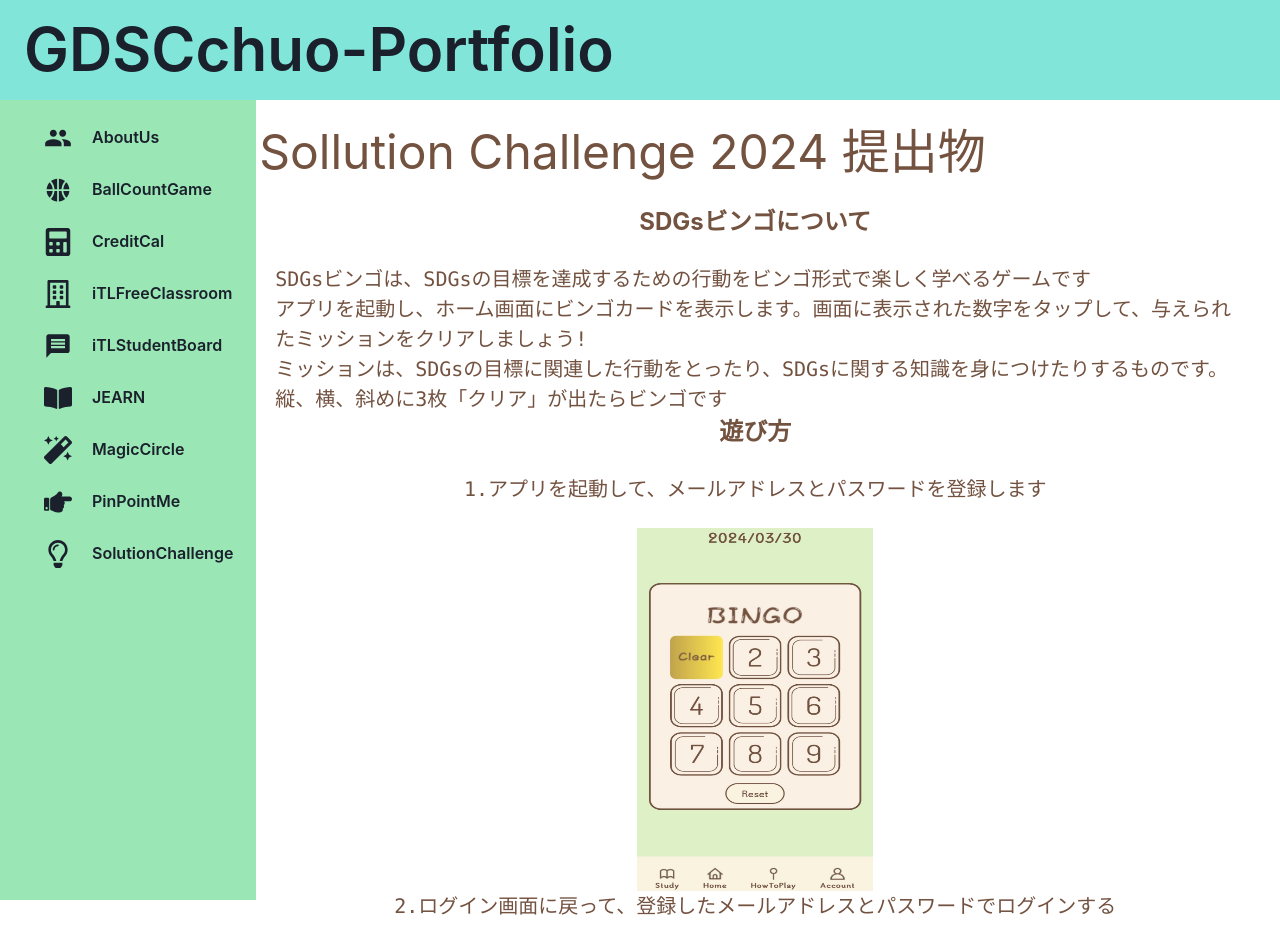
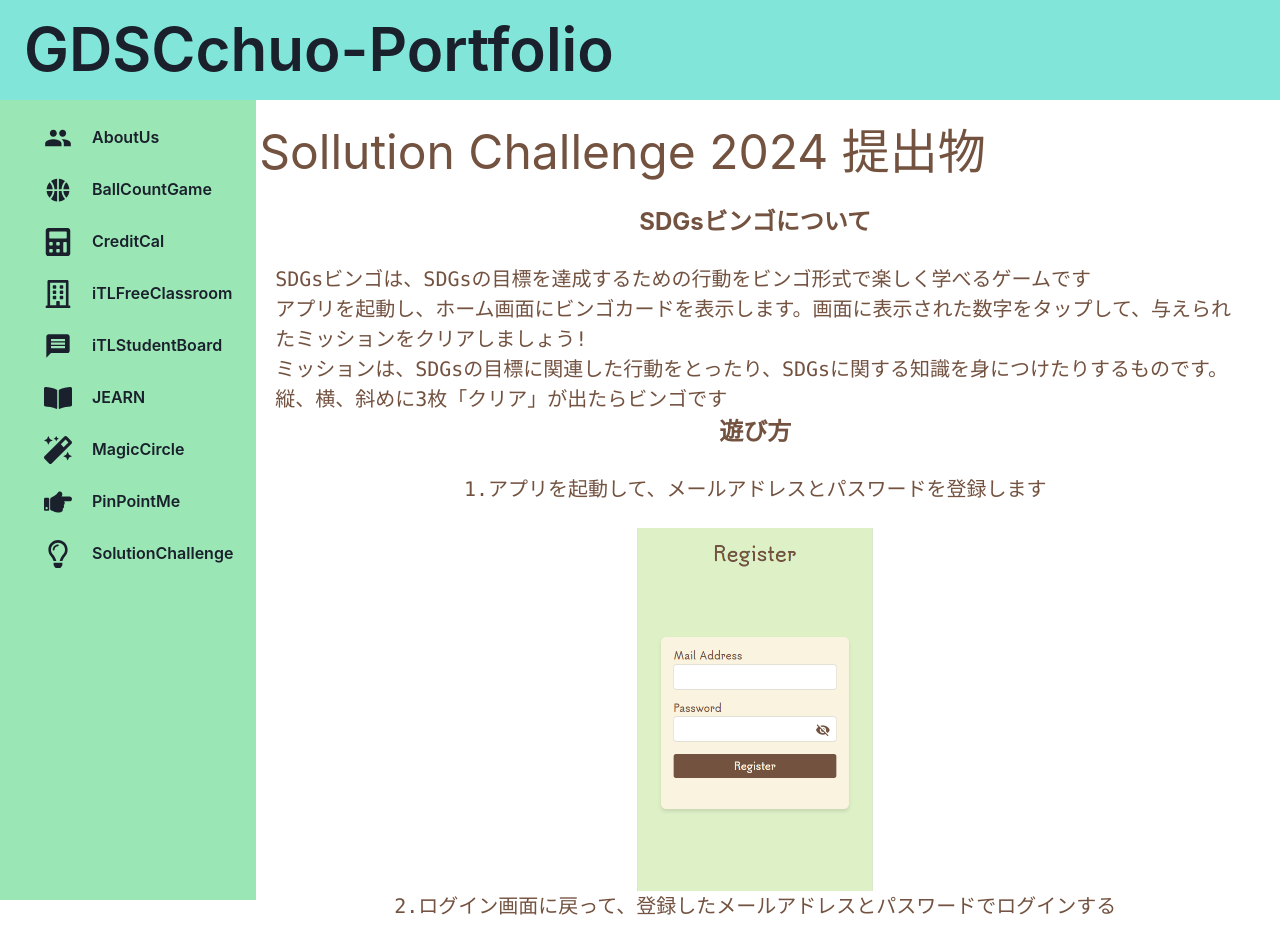
Before and after one commit to GDSCchuo/GDSCchuo-Portfolio, a React (Create React App) app: page /SolutionChallenge in a window 1280 px wide. Shown: the top 943 px of the page. Built offline with nearby package versions, Linux system fonts and the light colour scheme.

Commit message:
change SolutionChallenge.tsx

```diff
--- a/src/routes/SolutionChallenge.tsx
+++ b/src/routes/SolutionChallenge.tsx
@@ -11,11 +11,7 @@ import Bingo1star from "../images/SolutionChallenge/SDGsBingo1star.jpg";
 import BingoLogin from "../images/SolutionChallenge/SDGsBingoLogin.png";
 import BingoRegister from "../images/SolutionChallenge/SDGsBingoRegister.png";
 import Bingobingo from "../images/SolutionChallenge/SDGsBingobingo.jpg";
-import Bingogoal11 from "../images/SolutionChallenge/SDGsBingogoal11.png";
-import Bingogoal13 from "../images/SolutionChallenge/SDGsBingogoal13.png";
 import Bingogoal14 from "../images/SolutionChallenge/SDGsBingogoal14.png";
-import Bingogoal16 from "../images/SolutionChallenge/SDGsBingogoal16.png";
-import Bingogoal5 from "../images/SolutionChallenge/SDGsBingogoal5.png";
 import Bingohome from "../images/SolutionChallenge/SDGsBingohome.png";
 import Bingostar2 from "../images/SolutionChallenge/SDGsBingostar2.jpg";
 import Bingostudy2 from "../images/SolutionChallenge/SDGsBingostudy2.jpg";
@@ -64,7 +60,7 @@ export const SolutionChallenge = () => {
         </Center>
         <br />
         <Center>
-          <Image src={Bingo1star} w="235.5px" h="363px" />
+          <Image src={BingoRegister} w="235.5px" h="363px" />
         </Center>
         <Center fontSize="xl" as="samp">
           2.ログイン画面に戻って、登録したメールアドレスとパスワードでログインする
@@ -148,6 +144,7 @@ export const SolutionChallenge = () => {
         </Center>
       </Box>
       <React.StrictMode></React.StrictMode>
+
     </>
   );
 };
```
